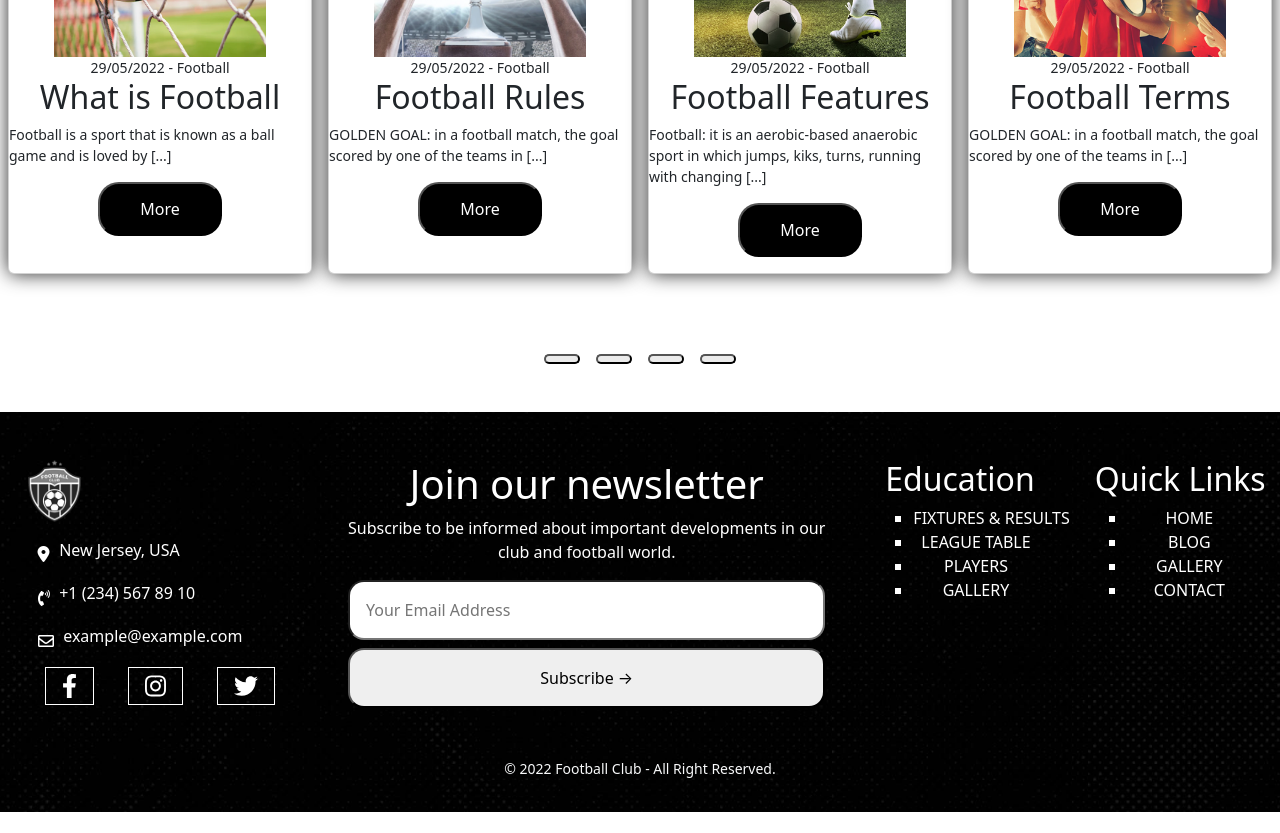
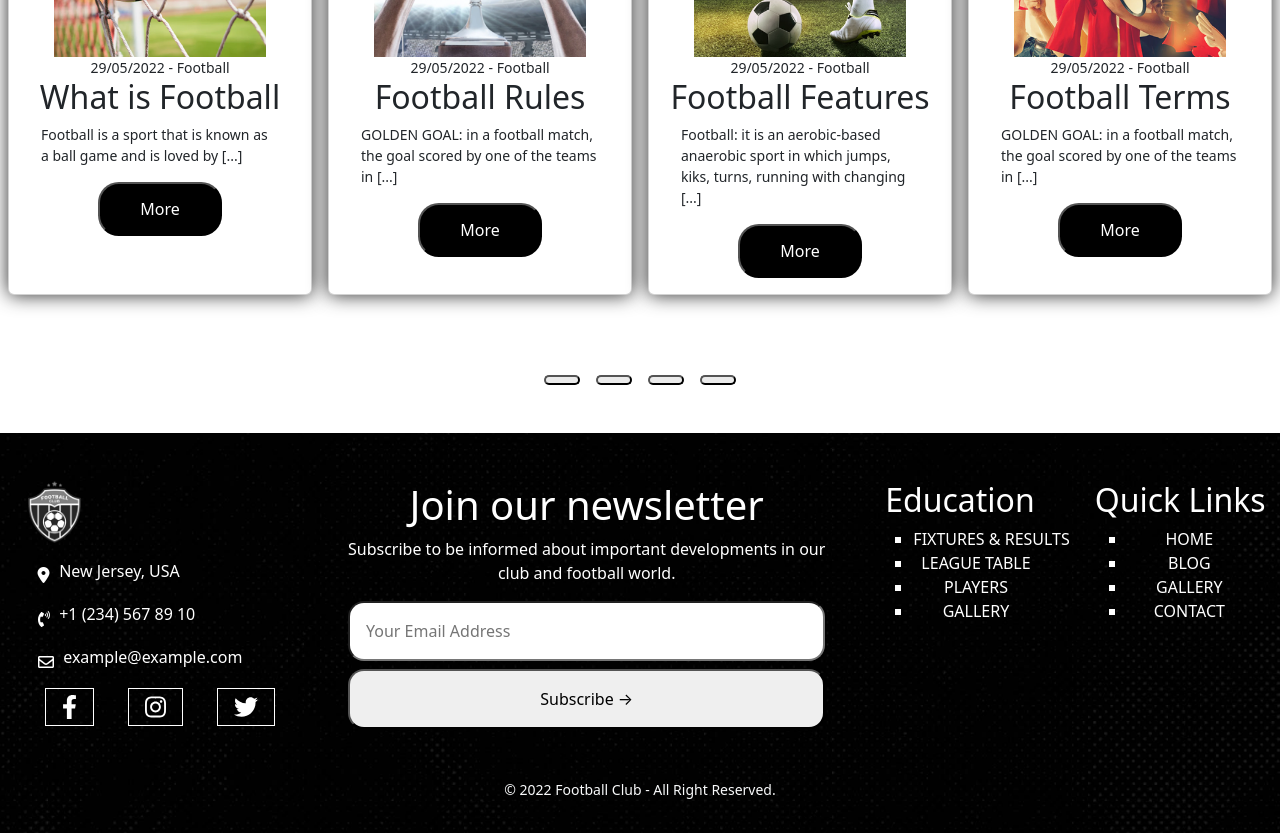
Before and after one commit to AlessioAbbati/proj-html-vuejs, a Vue app: page / in a window 1280 px wide. Shown: the part 4120-4953 px from the top of the page. Before the commit the page ends 4932 px from the top, so only its background shows below. Built offline with nearby package versions, Linux system fonts and the light colour scheme.

Commit message:
mod padding in rules small

```diff
--- a/src/components/AppRules.vue
+++ b/src/components/AppRules.vue
@@ -41,6 +41,9 @@ export default {
         margin-top: 1rem;
     }
     .info {
+        small {
+            padding-inline: 2rem;
+        }
         button {
             background-color: black;
             color: white;
```
